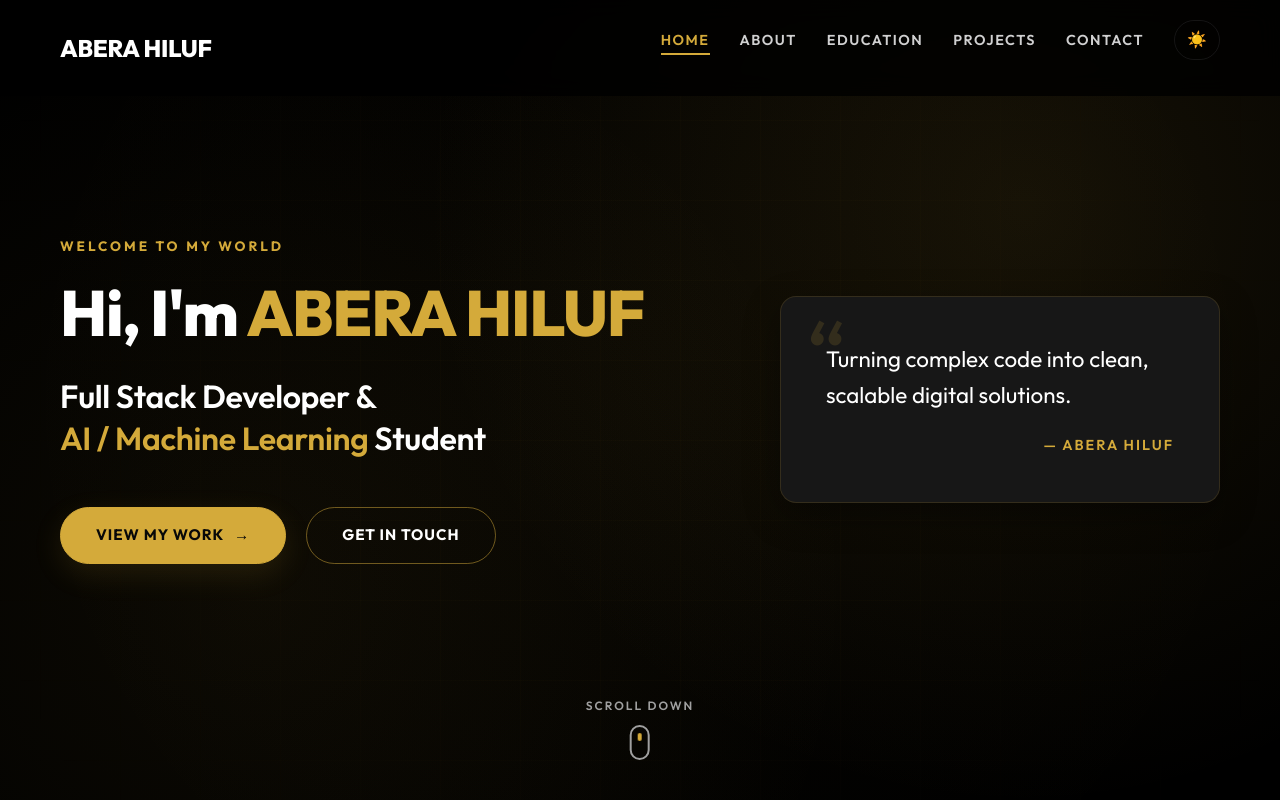
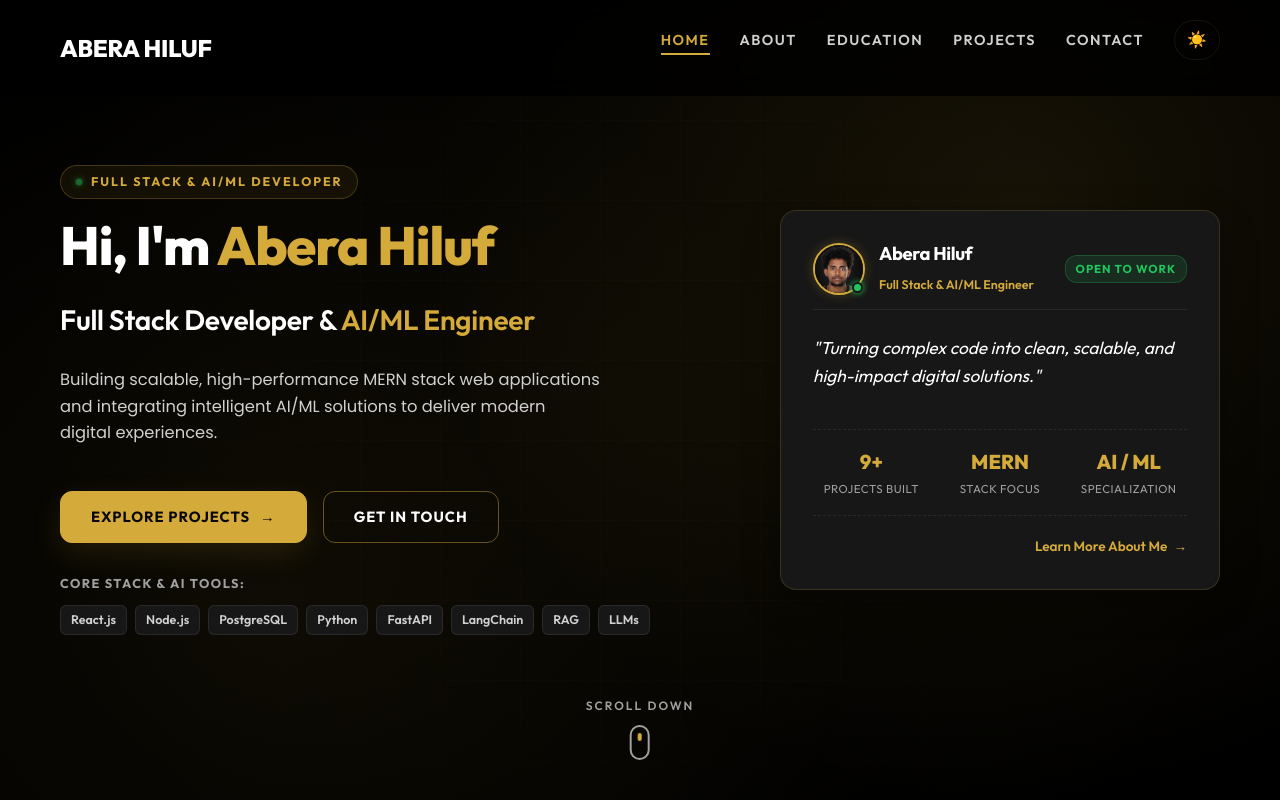
Before and after one commit to abera-hiluf/abz-portfolio, a React (Vite) app: page / in a window 1280 px wide. Shown: the top 800 px of the page. Built offline with nearby package versions, Linux system fonts and the light colour scheme.

Commit message:
add core stackes

```diff
--- a/src/Components/About/About.jsx
+++ b/src/Components/About/About.jsx
@@ -34,11 +34,11 @@ const About = () => {
               </li>
               <li className={styles.workListItem}>
                 <span className={styles.workBullet}></span>
-                Database Architecture & Optimization
+                Integrating AI into Web & Cloud Applications
               </li>
               <li className={styles.workListItem}>
                 <span className={styles.workBullet}></span>
-                AI & Machine Learning Research
+                AI & Machine Learning Powered Intelligent Products
               </li>
             </ul>
           </div>
--- a/src/Components/Header/Header.jsx
+++ b/src/Components/Header/Header.jsx
@@ -1,5 +1,6 @@
 import React, { useEffect, useRef } from "react";
 import styles from "./Header.module.css";
+import profilePhoto from "../../assets/linkedln.jpg";
 
 const Header = () => {
   const wrapperRef = useRef(null);
@@ -104,33 +105,95 @@ const Header = () => {
           <div className={styles.heroGrid} data-aos="fade-up">
             {/* Left Column - Main Details */}
             <div className={styles.heroLeft}>
-              <span className={styles.welcomeTag}>WELCOME TO MY WORLD</span>
+              <div className={styles.badgeWrapper}>
+                <span className={styles.statusDot}></span>
+                <span className={styles.welcomeTag}>FULL STACK & AI/ML DEVELOPER</span>
+              </div>
+
               <h1 className={styles.title}>
-                Hi, I'm <span className={styles.nameText}>ABERA HILUF</span>
+                Hi, I'm <span className={styles.nameText}>Abera Hiluf</span>
               </h1>
+
               <h2 className={styles.rolesText}>
-                Full Stack Developer &<br />
-                <span className={styles.highlight}>AI / Machine Learning</span> Student
+                Full Stack Developer & <span className={styles.highlight}>AI/ML Engineer</span>
               </h2>
+
+              <p className={styles.heroDescription}>
+                Building scalable, high-performance MERN stack web applications and integrating intelligent AI/ML solutions to deliver modern digital experiences.
+              </p>
 
               <div className={styles.ctaGroup}>
                 <a href="#projects" className={styles.btnPrimary}>
-                  View My Work <span className={styles.arrow}>→</span>
+                  Explore Projects <span className={styles.arrow}>→</span>
                 </a>
                 <a href="#contact" className={styles.btnSecondary}>
                   Get In Touch
                 </a>
               </div>
+
+              {/* Core Tech Stack Bar */}
+              <div className={styles.techBar}>
+                <span className={styles.techBarTitle}>Core Stack & AI Tools:</span>
+                <div className={styles.techPillList}>
+                  <span className={styles.techPill}>React.js</span>
+                  <span className={styles.techPill}>Node.js</span>
+                  <span className={styles.techPill}>PostgreSQL</span>
+                  <span className={styles.techPill}>Python</span>
+                  <span className={styles.techPill}>FastAPI</span>
+                  <span className={styles.techPill}>LangChain</span>
+                  <span className={styles.techPill}>RAG</span>
+                  <span className={styles.techPill}>LLMs</span>
+                </div>
+              </div>
             </div>
 
-            {/* Right Column - Decorative Quote Card */}
+            {/* Right Column - Developer Profile Card */}
             <div className={styles.heroRight}>
-              <div className={`${styles.quoteCard} glass-panel`}>
-                <div className={styles.quoteIcon}>“</div>
-                <p className={styles.quoteText}>
-                  Turning complex code into clean, scalable digital solutions.
-                </p>
-                <div className={styles.quoteAuthor}>— Abera Hiluf</div>
+              <div className={`${styles.heroCard} glass-panel`}>
+                <div className={styles.cardHeader}>
+                  <div className={styles.cardHeaderLeft}>
+                    <div className={styles.profileAvatarWrapper}>
+                      <img
+                        src={profilePhoto}
+                        alt="Abera Hiluf"
+                        className={styles.profileAvatar}
+                      />
+                      <span className={styles.avatarStatusDot}></span>
+                    </div>
+                    <div className={styles.cardHeaderInfo}>
+                      <h3 className={styles.cardDeveloperName}>Abera Hiluf</h3>
+                      <span className={styles.cardTitleSub}>Full Stack & AI/ML Engineer</span>
+                    </div>
+                  </div>
+                  <span className={styles.availabilityBadge}>Open to Work</span>
+                </div>
+
+                <div className={styles.quoteBox}>
+                  <p className={styles.quoteText}>
+                    "Turning complex code into clean, scalable, and high-impact digital solutions."
+                  </p>
+                </div>
+
+                <div className={styles.statsGrid}>
+                  <div className={styles.statItem}>
+                    <span className={styles.statValue}>9+</span>
+                    <span className={styles.statLabel}>Projects Built</span>
+                  </div>
+                  <div className={styles.statItem}>
+                    <span className={styles.statValue}>MERN</span>
+                    <span className={styles.statLabel}>Stack Focus</span>
+                  </div>
+                  <div className={styles.statItem}>
+                    <span className={styles.statValue}>AI / ML</span>
+                    <span className={styles.statLabel}>Specialization</span>
+                  </div>
+                </div>
+
+                <div className={styles.cardFooter}>
+                  <a href="#about" className={styles.cardLink}>
+                    Learn More About Me <span className={styles.linkArrow}>→</span>
+                  </a>
+                </div>
               </div>
             </div>
           </div>
@@ -142,8 +205,8 @@ const Header = () => {
             <div className={styles.scrollWheel}></div>
           </div>
         </div>
-      </header>
-    </div>
+      </header >
+    </div >
   );
 };
 
--- a/src/Components/Header/Header.module.css
+++ b/src/Components/Header/Header.module.css
@@ -93,23 +93,58 @@
 .heroLeft {
   display: flex;
   flex-direction: column;
-  gap: 20px;
+  gap: 16px;
+}
+
+.badgeWrapper {
+  display: inline-flex;
+  align-items: center;
+  gap: 8px;
+  background: rgba(212, 170, 58, 0.08);
+  border: 1px solid rgba(212, 170, 58, 0.25);
+  padding: 6px 14px;
+  border-radius: 20px;
+  align-self: flex-start;
+}
+
+.statusDot {
+  width: 8px;
+  height: 8px;
+  background-color: #22c55e;
+  border-radius: 50%;
+  box-shadow: 0 0 8px #22c55e;
+  animation: pulseDot 2s infinite;
+}
+
+@keyframes pulseDot {
+  0% {
+    opacity: 1;
+    transform: scale(1);
+  }
+  50% {
+    opacity: 0.5;
+    transform: scale(0.85);
+  }
+  100% {
+    opacity: 1;
+    transform: scale(1);
+  }
 }
 
 .welcomeTag {
   font-family: var(--font-outfit);
-  font-size: 0.85rem;
+  font-size: 0.78rem;
   font-weight: 700;
-  letter-spacing: 3px;
+  letter-spacing: 2px;
   color: var(--gold-primary);
   text-transform: uppercase;
 }
 
 .title {
   font-family: var(--font-outfit);
-  font-size: clamp(2.8rem, 5vw, 4.5rem);
+  font-size: clamp(2.4rem, 4.2vw, 3.8rem);
   font-weight: 800;
-  line-height: 1.1;
+  line-height: 1.15;
   letter-spacing: -0.02em;
   color: var(--text-primary);
 }
@@ -124,19 +159,27 @@
 
 .rolesText {
   font-family: var(--font-outfit);
-  font-size: clamp(1.4rem, 2.5vw, 2rem);
+  font-size: clamp(1.25rem, 2.2vw, 1.75rem);
   font-weight: 600;
-  line-height: 1.3;
+  line-height: 1.35;
   color: var(--text-primary);
   letter-spacing: -0.01em;
 }
 
+.heroDescription {
+  font-size: 1.02rem;
+  line-height: 1.65;
+  color: var(--text-secondary);
+  max-width: 540px;
+  margin-top: 4px;
+}
+
 .ctaGroup {
   display: flex;
-  gap: 20px;
+  gap: 16px;
   align-items: center;
   flex-wrap: wrap;
-  margin-top: 20px;
+  margin-top: 12px;
 }
 
 .btnPrimary {
@@ -148,11 +191,11 @@
   border: 1px solid var(--gold-primary);
   font-family: var(--font-outfit);
   font-weight: 700;
-  font-size: 0.95rem;
+  font-size: 0.92rem;
   text-transform: uppercase;
   letter-spacing: 1px;
-  padding: 15px 35px;
-  border-radius: 50px;
+  padding: 13px 30px;
+  border-radius: 12px;
   transition: var(--transition-smooth);
   box-shadow: var(--shadow-gold);
 }
@@ -162,7 +205,7 @@
   border-color: var(--gold-hover);
   color: #080808;
   transform: translateY(-2px);
-  box-shadow: 0 8px 24px rgba(212, 170, 58, 0.20);
+  box-shadow: 0 8px 24px rgba(212, 170, 58, 0.22);
 }
 
 .arrow {
@@ -177,16 +220,16 @@
   display: inline-flex;
   align-items: center;
   gap: 10px;
-  border: 1px solid rgba(212, 170, 58, 0.50);
+  border: 1px solid rgba(212, 170, 58, 0.45);
   background-color: transparent;
   color: var(--text-primary);
   font-family: var(--font-outfit);
   font-weight: 700;
-  font-size: 0.95rem;
+  font-size: 0.92rem;
   text-transform: uppercase;
   letter-spacing: 1px;
-  padding: 15px 35px;
-  border-radius: 50px;
+  padding: 13px 30px;
+  border-radius: 12px;
   transition: var(--transition-smooth);
 }
 
@@ -198,66 +241,226 @@
   box-shadow: 0 8px 20px rgba(212, 170, 58, 0.25);
 }
 
-/* Right side Quote card */
+/* Core Tech Stack Bar */
+.techBar {
+  display: flex;
+  align-items: center;
+  gap: 12px;
+  margin-top: 14px;
+  flex-wrap: wrap;
+}
+
+.techBarTitle {
+  font-family: var(--font-outfit);
+  font-size: 0.8rem;
+  font-weight: 700;
+  text-transform: uppercase;
+  letter-spacing: 1.5px;
+  color: var(--text-muted);
+}
+
+.techPillList {
+  display: flex;
+  gap: 8px;
+  flex-wrap: wrap;
+}
+
+.techPill {
+  font-family: var(--font-outfit);
+  font-size: 0.78rem;
+  font-weight: 600;
+  padding: 4px 10px;
+  border-radius: 6px;
+  background-color: var(--bg-card);
+  border: 1px solid var(--border-neutral);
+  color: var(--text-secondary);
+  transition: var(--transition-smooth);
+}
+
+.techPill:hover {
+  border-color: var(--gold-primary);
+  color: var(--gold-primary);
+}
+
+/* Right side Developer Card */
 .heroRight {
   display: flex;
   justify-content: center;
   align-items: center;
 }
 
-.quoteCard {
+.heroCard {
   background-color: var(--bg-card);
   border: 1px solid var(--border-neutral);
-  border-radius: 24px;
-  padding: 45px;
+  border-radius: 20px;
+  padding: 32px;
   position: relative;
   box-shadow: var(--shadow-dark);
   transition: var(--transition-smooth);
   width: 100%;
+  display: flex;
+  flex-direction: column;
+  gap: 20px;
 }
 
-:root[data-theme="dark"] .quoteCard {
-  border-color: rgba(212, 170, 58, 0.15);
+:root[data-theme="dark"] .heroCard {
+  border-color: rgba(212, 170, 58, 0.18);
 }
 
-.quoteCard:hover {
+.heroCard:hover {
   transform: translateY(-4px);
   background-color: var(--bg-card-elevated);
-  border-color: rgba(212, 170, 58, 0.40);
+  border-color: rgba(212, 170, 58, 0.45);
   box-shadow: var(--shadow-gold);
 }
 
-.quoteIcon {
+.cardHeader {
+  display: flex;
+  justify-content: space-between;
+  align-items: center;
+  padding-bottom: 14px;
+  border-bottom: 1px solid var(--border-neutral);
+}
+
+.cardHeaderLeft {
+  display: flex;
+  align-items: center;
+  gap: 14px;
+}
+
+.profileAvatarWrapper {
+  position: relative;
+  width: 52px;
+  height: 52px;
+  min-width: 52px;
+  border-radius: 50%;
+  border: 2px solid var(--gold-primary);
+  box-shadow: 0 0 12px rgba(212, 170, 58, 0.25);
+  overflow: visible;
+}
+
+.profileAvatar {
+  width: 100%;
+  height: 100%;
+  object-fit: cover;
+  object-position: 50% 5%;
+  border-radius: 50%;
+  display: block;
+}
+
+.avatarStatusDot {
+  position: absolute;
+  bottom: 0;
+  right: 0;
+  width: 11px;
+  height: 11px;
+  background-color: #22c55e;
+  border: 2px solid var(--bg-card);
+  border-radius: 50%;
+  box-shadow: 0 0 6px #22c55e;
+}
+
+.cardHeaderInfo {
+  display: flex;
+  flex-direction: column;
+  gap: 2px;
+}
+
+.cardDeveloperName {
   font-family: var(--font-outfit);
-  font-size: 6rem;
-  line-height: 1;
+  font-size: 1.15rem;
+  font-weight: 700;
+  color: var(--text-primary);
+  line-height: 1.2;
+}
+
+.cardTitleSub {
+  font-family: var(--font-outfit);
+  font-size: 0.78rem;
+  font-weight: 600;
   color: var(--gold-primary);
-  opacity: 0.15;
-  position: absolute;
-  top: 10px;
-  left: 25px;
-  user-select: none;
+}
+
+.availabilityBadge {
+  font-family: var(--font-outfit);
+  font-size: 0.72rem;
+  font-weight: 700;
+  text-transform: uppercase;
+  letter-spacing: 1px;
+  color: #22c55e;
+  background: rgba(34, 197, 94, 0.12);
+  border: 1px solid rgba(34, 197, 94, 0.25);
+  padding: 4px 10px;
+  border-radius: 12px;
+}
+
+.quoteBox {
+  padding: 4px 0;
 }
 
 .quoteText {
   font-family: var(--font-outfit);
-  font-size: 1.4rem;
+  font-size: 1.08rem;
   font-weight: 400;
   line-height: 1.6;
   color: var(--text-primary);
-  position: relative;
-  z-index: 1;
-  margin-bottom: 20px;
+  font-style: italic;
 }
 
-.quoteAuthor {
+.statsGrid {
+  display: grid;
+  grid-template-columns: repeat(3, 1fr);
+  gap: 12px;
+  padding: 16px 0;
+  border-top: 1px dashed var(--border-neutral);
+  border-bottom: 1px dashed var(--border-neutral);
+}
+
+.statItem {
+  display: flex;
+  flex-direction: column;
+  align-items: center;
+  text-align: center;
+}
+
+.statValue {
   font-family: var(--font-outfit);
-  font-size: 0.9rem;
-  letter-spacing: 2px;
+  font-size: 1.25rem;
+  font-weight: 800;
   color: var(--gold-primary);
+}
+
+.statLabel {
+  font-family: var(--font-outfit);
+  font-size: 0.72rem;
+  color: var(--text-muted);
   text-transform: uppercase;
-  text-align: right;
+  letter-spacing: 0.5px;
+  margin-top: 2px;
+}
+
+.cardFooter {
+  display: flex;
+  justify-content: flex-end;
+}
+
+.cardLink {
+  font-family: var(--font-outfit);
+  font-size: 0.85rem;
   font-weight: 600;
+  color: var(--gold-primary);
+  display: inline-flex;
+  align-items: center;
+  gap: 6px;
+  transition: var(--transition-smooth);
+}
+
+.linkArrow {
+  transition: var(--transition-smooth);
+}
+
+.cardLink:hover .linkArrow {
+  transform: translateX(4px);
 }
 
 /* Mouse Scroll Down Indicator */
```
Also changed, not shown: src/assets/linkedln.jpg (added).
